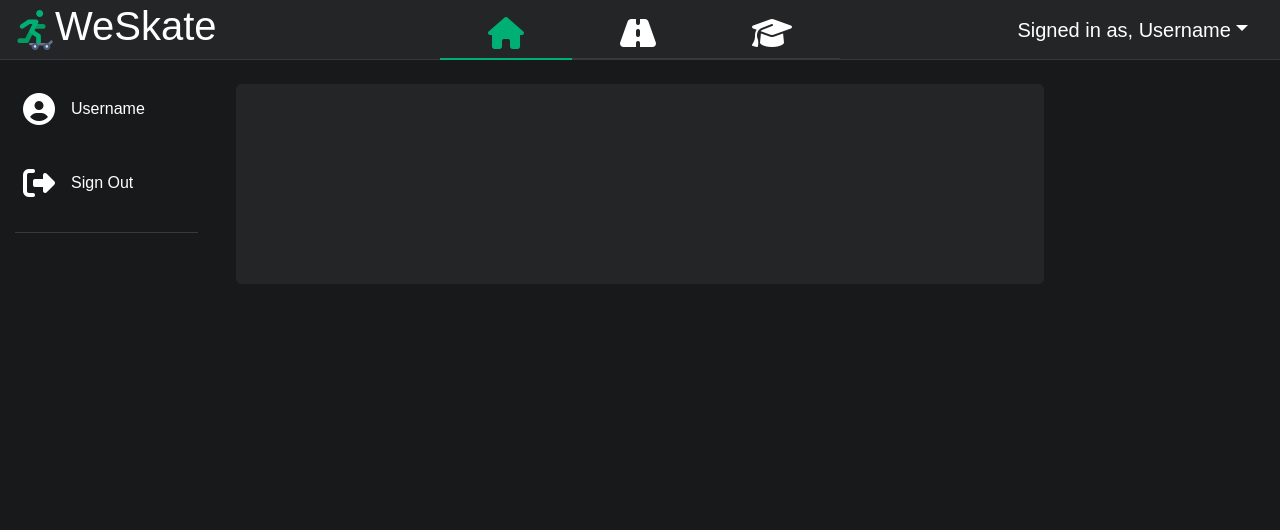
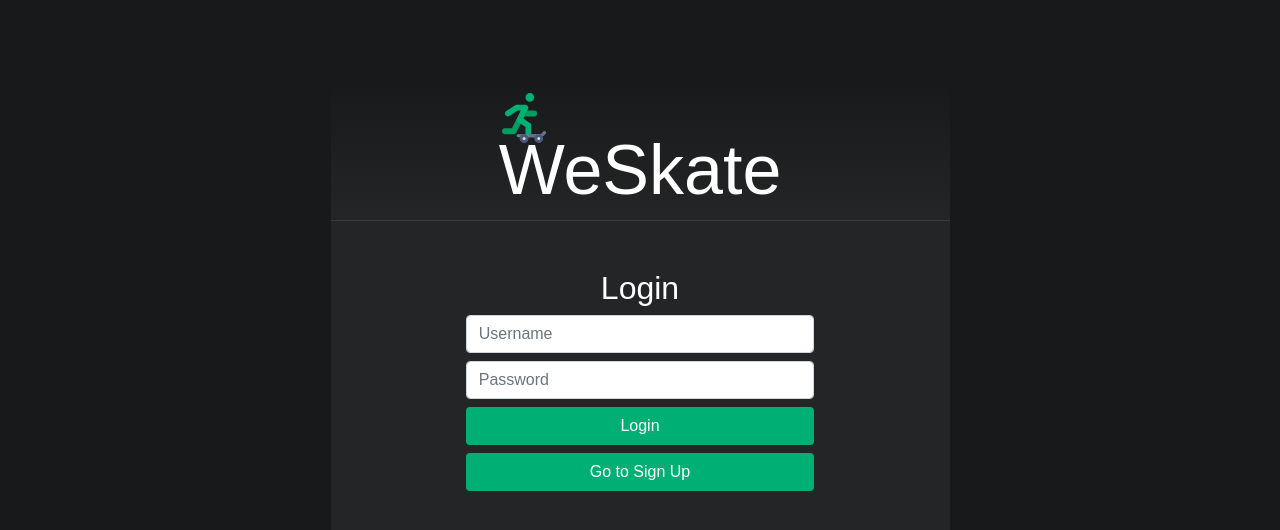
Before and after one commit to jordanmccollam/weskate, a React (Create React App) app: page / in a window 1280 px wide. Shown: the top 530 px of the page. Built offline with nearby package versions, Linux system fonts and the light colour scheme; a web font is replaced by a local one.

Commit message:
Added auth frontend. Need to plugin server, etc.

```diff
--- a/package.json
+++ b/package.json
@@ -6,7 +6,11 @@
     "@testing-library/jest-dom": "^4.2.4",
     "@testing-library/react": "^9.3.2",
     "@testing-library/user-event": "^7.1.2",
+    "axios": "^0.19.2",
+    "body-parser": "^1.19.0",
     "bootstrap": "^4.5.2",
+    "express": "^4.17.1",
+    "morgan": "^1.10.0",
     "react": "^16.13.1",
     "react-bootstrap": "^1.3.0",
     "react-dom": "^16.13.1",
--- /dev/null
+++ b/src/components/Auth/Header.js
@@ -0,0 +1,21 @@
+import React, {useState, useEffect} from 'react';
+import {Row, Col, Container, Form} from 'react-bootstrap';
+import Logo from '../../assets/svgs/Logo';
+
+const Header = (props) => {
+
+    const { theme } = props;
+
+    return (
+        <div className="d-flex justify-content-center pt-4 mb-5 bottom-border" style={{background: `linear-gradient(${theme.colors.background}, ${theme.colors.background2})`, borderColor: theme.colors.accent}}>
+            <div className="mt-4" style={{position: 'relative'}}>
+                <div style={{position: 'absolute', top: -35, left: 0}}>
+                    <Logo size={50} color={theme.colors.primary} />
+                </div>
+                <h1 className="header">WeSkate</h1>
+            </div>
+        </div>
+    )
+}
+
+export default Header;
--- /dev/null
+++ b/src/components/Auth/Login.js
@@ -0,0 +1,59 @@
+import React, {useState, useEffect} from 'react';
+import {Row, Col, Container, Form, FormControl} from 'react-bootstrap';
+import Logo from '../../assets/svgs/Logo';
+import { Link } from 'react-router-dom';
+import Header from './Header';
+
+const Login = (props) => {
+
+    const { theme } = props;
+
+    const initialUser = {
+        username: '',
+        password: ''
+    }
+    const [user, setUser] = useState(initialUser)
+
+    const handleChange = (event) => {
+        setUser({
+            ...user,
+            [event.target.name]: event.target.value
+        })
+    }
+
+    const login = () => {
+
+    }
+
+    return (
+        <div className="custom-card" style={{color: theme.colors.text, backgroundColor: theme.colors.background2, marginTop: '10vh'}}>
+            <Header {...props} />
+
+            <Row className="d-flex justify-content-center pb-5">
+                <Col md={7}>
+                    <h2 className="text-center">Login</h2>
+                    <FormControl
+                        type="text"
+                        placeholder="Username"
+                        name="username"
+                        onChange={handleChange}
+                        value={user.username}
+                        className="mb-2"
+                    />
+                    <FormControl
+                        type="text"
+                        placeholder="Password"
+                        name="password"
+                        onChange={handleChange}
+                        value={user.password}
+                        className="mb-2"
+                    />
+                    <button onClick={login} className="btn btn-block btn-custom mb-2" >Login</button>
+                    <Link to={'/signup'} className="btn btn-block btn-custom clear-link" >Go to Sign Up</Link>
+                </Col>
+            </Row>
+        </div>
+    )
+}
+
+export default Login;
--- /dev/null
+++ b/src/components/Auth/Signup.js
@@ -0,0 +1,59 @@
+import React, {useState, useEffect} from 'react';
+import {Row, Col, Container, Form, FormControl} from 'react-bootstrap';
+import Logo from '../../assets/svgs/Logo';
+import { Link } from 'react-router-dom';
+import Header from './Header';
+
+const Signup = (props) => {
+
+    const { theme } = props;
+
+    const initialUser = {
+        username: '',
+        password: ''
+    }
+    const [user, setUser] = useState(initialUser)
+
+    const handleChange = (event) => {
+        setUser({
+            ...user,
+            [event.target.name]: event.target.value
+        })
+    }
+
+    const signUp = () => {
+
+    }
+
+    return (
+        <div className="custom-card" style={{color: theme.colors.text, backgroundColor: theme.colors.background2, marginTop: '10vh'}}>
+            <Header {...props} />
+
+            <Row className="d-flex justify-content-center pb-5">
+                <Col md={7}>
+                    <h2 className="text-center">Sign Up</h2>
+                    <FormControl
+                        type="text"
+                        placeholder="Username"
+                        name="username"
+                        onChange={handleChange}
+                        value={user.username}
+                        className="mb-2"
+                    />
+                    <FormControl
+                        type="text"
+                        placeholder="Password"
+                        name="password"
+                        onChange={handleChange}
+                        value={user.password}
+                        className="mb-2"
+                    />
+                    <button onClick={signUp} className="btn btn-block btn-custom mb-2" >Sign Up</button>
+                    <Link to={'/login'} className="btn btn-block btn-custom clear-link" >Go to Login</Link>
+                </Col>
+            </Row>
+        </div>
+    )
+}
+
+export default Signup;
--- a/src/components/Layout/Layout.js
+++ b/src/components/Layout/Layout.js
@@ -13,18 +13,30 @@ import Logo from '../../assets/svgs/Logo';
 import Home from '../Home/Home';
 import CustomNavBar from './Navbar';
 import SideMenu from './SideMenu';
+import Login from '../Auth/Login';
+import Signup from '../Auth/Signup';
 
 const Layout = (props) => {
+    // OTHER VARIABLES -----------------------------------
     var theme = darkTheme;
 
+
+    // STATES --------------------------------------------
+    const [loggedIn, setLoggedIn] = useState(false);
+
+
+    // PROPS ---------------------------------------------
     const globalProps = {
         theme
     };
 
+
+    if (loggedIn) {
         return (
             <div className="custom-body" style={{background: theme.colors.background, color: theme.colors.text}}>
                 <Container fluid className="px-0">
                     <Router>
+                        <Switch >
 
                             {/* TOP MENU */}
                             <CustomNavBar {...props} {...globalProps} />
@@ -54,11 +66,43 @@ const Layout = (props) => {
                                     </Col>
                                 </Row>
                             </Container>
-
+                        </Switch>
                     </Router>
                 </Container>
             </div>
         )
+    } else {
+        return (
+            <div className="custom-body" style={{background: theme.colors.background, color: theme.colors.text}} >
+                <Container >
+                    <Row className="d-flex justify-content-center">
+                        <Col md={7}>
+                            <Router>
+                                <Switch >
+                                    <Route
+                                        exact path="/"
+                                        render={() => <Login {...globalProps} />}
+                                    />
+                                    <Route
+                                        exact path="/login"
+                                        render={() => <Login {...globalProps} />}
+                                    />
+                                    <Route
+                                        exact path="/signup"
+                                        render={() => <Signup {...globalProps} />}
+                                    />
+                                    <Route
+                                        path="*"
+                                        render={() => <Login {...globalProps} />}
+                                    />
+                                </Switch>
+                            </Router>
+                        </Col>
+                    </Row>
+                </Container>
+            </div>
+        )
+    }
 }
 
 export default Layout;
--- a/src/styles/styles.css
+++ b/src/styles/styles.css
@@ -1,9 +1,22 @@
 body {
+    /* VARIABLES */
+    /* Make sure they match theme.js */
+    --background: #18191A;
+    --background2: #242526;
+    --text: #FFF;
+    --altText: #333333;
+    --disabled: #ebebeb;
+    --accent: #38393A;
+    --primary: #00AF74;
+    --primaryDimmed: #009261;
+
+
     font-family: 'BenchNine', sans-serif;
+    overflow: hidden;
 }
 
 .custom-body {
-    height: 100vh;
+    min-height: 100vh;
     width: 100vw;
 }
 
@@ -15,6 +28,63 @@ body {
     color: inherit;
 }
 
+.bottom-border {
+    border-bottom: 1px solid;
+}
+
+.header {
+    font-size: 70px;
+}
+
+.btn-custom {
+    background: var(--primary);
+    color: var(--text);
+}
+.btn-custom:hover {
+    background: var(--primaryDimmed);
+    color: var(--disabled);
+}
+
+/* NAVBAR ------------------------------------------- */
+.custom-navbar {
+    height: 60px;
+    display: flex;
+    align-items: center;
+    justify-content: center;
+    padding: 0 20px;
+    position: relative;
+    border-bottom: 1px solid;
+}
+
+.custom-navbar-item {
+    border-radius: 5px;
+    height: 50px;
+}
+
+.custom-navbar-item:hover {
+    background: var(--accent);
+    cursor: pointer;
+}
+
+.custom-nav-left {
+    position: absolute;
+    left: 15px;
+}
+
+.custom-nav-right {
+    position: absolute;
+    right: 15px;
+}
+
+.no-dropdown-arrow::after {
+    content: none;
+}
+
+.nav-border-bottom {
+    border-bottom: 2px solid;
+}
+
+/* CARDS ------------------------------------------ */
 .custom-card {
     min-height: 200px;
     border-radius: 5px;
@@ -30,7 +100,7 @@ body {
     display: none;
 }
 
-
+/* SIDE MENU -------------------------------------- */
 .side-menu {
     padding-left: 0;
     margin-left: 0;
@@ -42,7 +112,3 @@ body {
     overflow-x: hidden;
     scrollbar-width: thin;
 }
-
-.bottom-border {
-    border-bottom: 1px solid;
-}
```
Also changed, not shown: 1 other file (tests, documents, lock files or other folders). Lines whose indentation alone changed are shown as unchanged.
